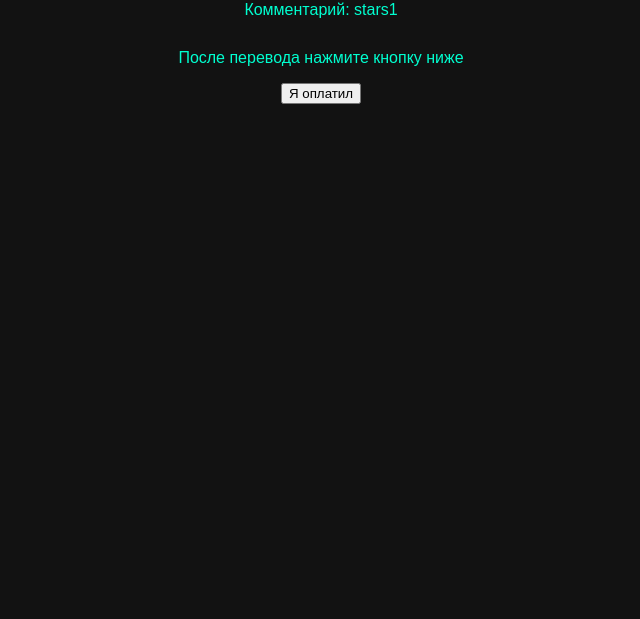
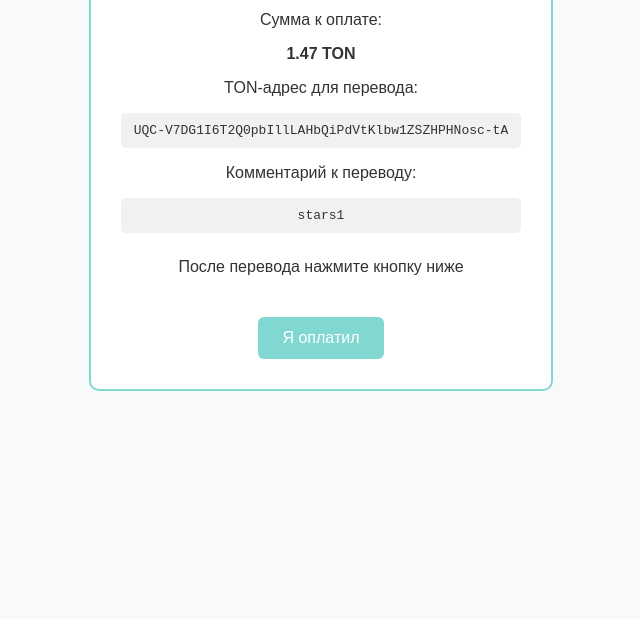
Before and after one commit to glamur666/Botstar3, a website: page payment.html in a window 1280 px wide. Shown: the part 181-800 px from the top of the page, without its empty margins (319-959 px from the left). Drawn offline with Linux system fonts and the light colour scheme.

Commit message:
Update payment.html

```diff
--- a/payment.html
+++ b/payment.html
@@ -4,32 +4,74 @@
   <meta charset="UTF-8" />
   <meta name="viewport" content="width=device-width, initial-scale=1.0" />
   <title>Оплата</title>
-  <link rel="stylesheet" href="style.css" />
+  <style>
+    body {
+      font-family: Arial, sans-serif;
+      background-color: #f8fafa;
+      margin: 0;
+      padding: 0;
+      color: #333;
+    }
+    .container {
+      max-width: 400px;
+      margin: 80px auto;
+      background-color: #fff;
+      border: 2px solid #81D8D0;
+      border-radius: 10px;
+      padding: 30px;
+      text-align: center;
+    }
+    h1 {
+      color: #81D8D0;
+    }
+    code {
+      display: block;
+      margin: 10px 0;
+      padding: 10px;
+      background-color: #f1f1f1;
+      border-radius: 5px;
+      word-wrap: break-word;
+    }
+    button {
+      margin-top: 25px;
+      background-color: #81D8D0;
+      color: white;
+      border: none;
+      padding: 12px 24px;
+      font-size: 16px;
+      border-radius: 6px;
+      cursor: pointer;
+    }
+    button:hover {
+      background-color: #6ccac3;
+    }
+  </style>
 </head>
 <body>
   <div class="container">
     <h1>Детали оплаты</h1>
-    <p>Сумма: <span id="amount"></span> TON</p>
-    <p>Адрес для перевода:</p>
+    <p>Сумма к оплате:</p>
+    <strong><span id="amount"></span> TON</strong>
+    <p>TON-адрес для перевода:</p>
     <code id="wallet">UQC-V7DG1I6T2Q0pbIllLAHbQiPdVtKlbw1ZSZHPHNosc-tA</code>
-    <p>Комментарий: <span id="comment"></span></p>
-
-    <p style="margin-top: 30px;">После перевода нажмите кнопку ниже</p>
+    <p>Комментарий к переводу:</p>
+    <code id="comment">-</code>
+    <p style="margin-top: 25px;">После перевода нажмите кнопку ниже</p>
     <button onclick="confirm()">Я оплатил</button>
   </div>
 
   <script>
     const urlParams = new URLSearchParams(window.location.search);
     const count = parseInt(urlParams.get("count")) || 1;
-    const rate = 0.0176; // $ за 1 звезду
-    const tonRate = 0.012; // 1 TON ≈ 0.012 USD — заменим на актуальный курс
+    const usdPerStar = 0.0176;
+    const usdPerTon = 0.012;
+    const amountTon = ((count * usdPerStar) / usdPerTon).toFixed(2);
 
-    const amountTon = ((count * rate) / tonRate).toFixed(2);
     document.getElementById("amount").innerText = amountTon;
     document.getElementById("comment").innerText = `stars${count}`;
 
     function confirm() {
-      alert("Платёж ожидается... (интеграция с ботом TON идёт через backend)");
+      alert("Спасибо! Платёж проверяется...");
     }
   </script>
 </body>
```
